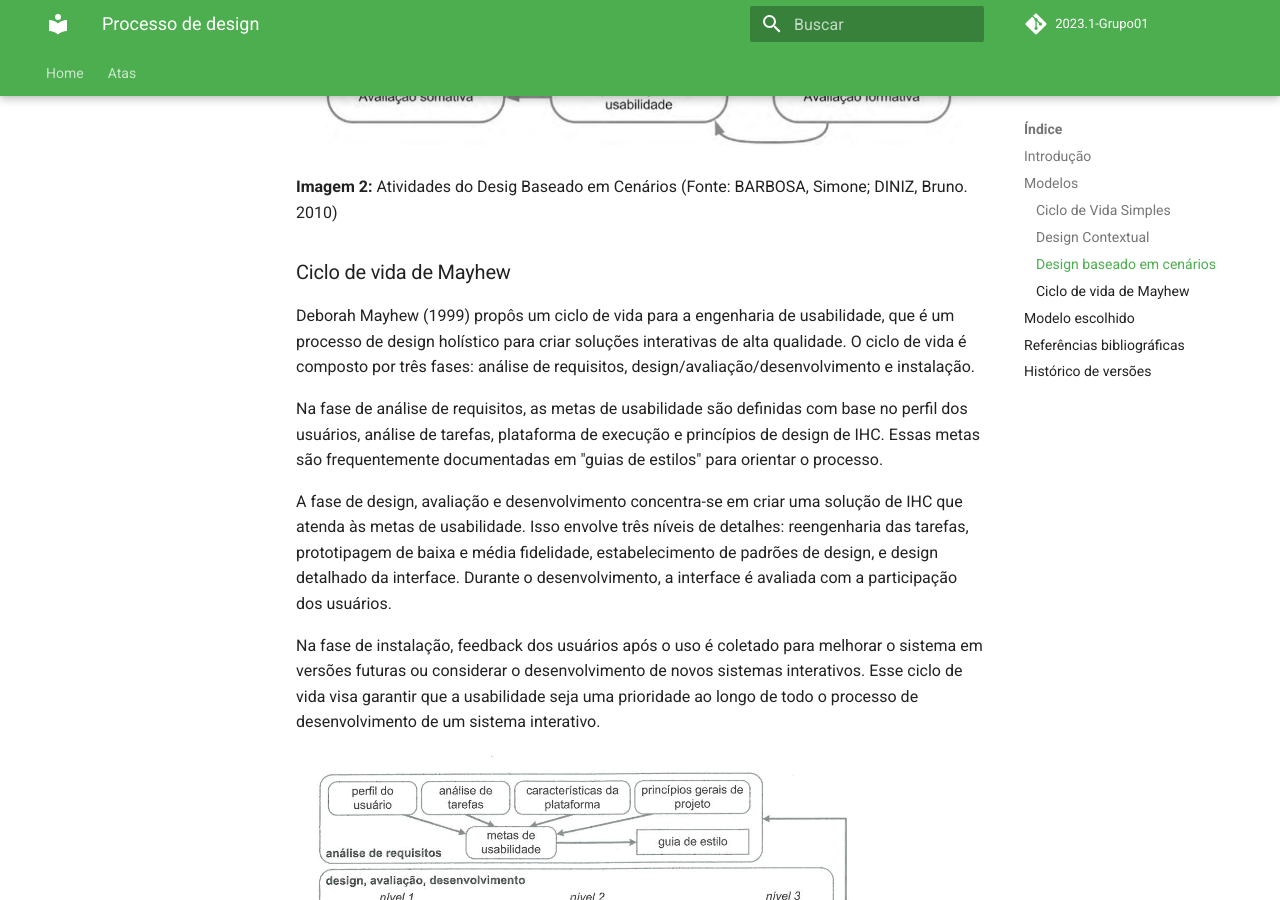
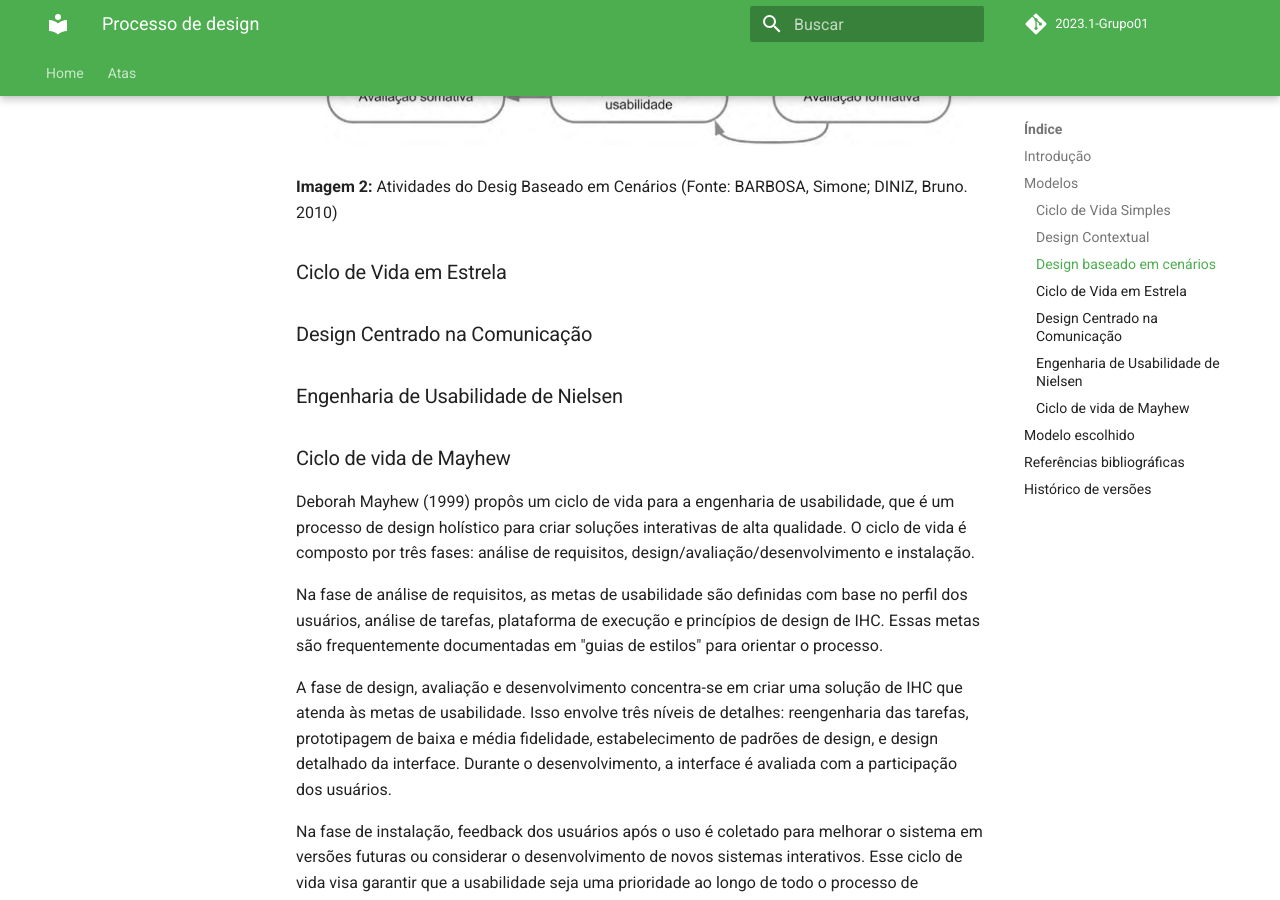
Before and after one commit to Interacao-Humano-Computador/2023.2-NotaLegal, an MkDocs documentation site: the page built from docs/planejamento do projeto/processo-de-design.md, in a window 1280 px wide and 900 px high, scrolled down 3380 px. Built offline with MkDocs 1.6.1 and Material for MkDocs 9.7.7, drawn with Linux system fonts in a browser that asks for light colours; comment, search, counter and statistics services are not loaded.

Commit message:
Update processo-de-design.md

```diff
--- a/docs/planejamento do projeto/processo-de-design.md
+++ b/docs/planejamento do projeto/processo-de-design.md
@@ -54,6 +54,12 @@ O processo de design baseado em cenários abrange diversas etapas, incluindo a a
 
 **Imagem 2:** Atividades do Desig Baseado em Cenários (Fonte: BARBOSA, Simone; DINIZ, Bruno. 2010)
 
+### Ciclo de Vida em Estrela
+
+### Design Centrado na Comunicação
+
+### Engenharia de Usabilidade de Nielsen
+
 ### Ciclo de vida de Mayhew
 Deborah Mayhew (1999) propôs um ciclo de vida para a engenharia de usabilidade, que é um processo de design holístico para criar soluções interativas de alta qualidade. O ciclo de vida é composto por três fases: análise de requisitos, design/avaliação/desenvolvimento e instalação.
 
```
